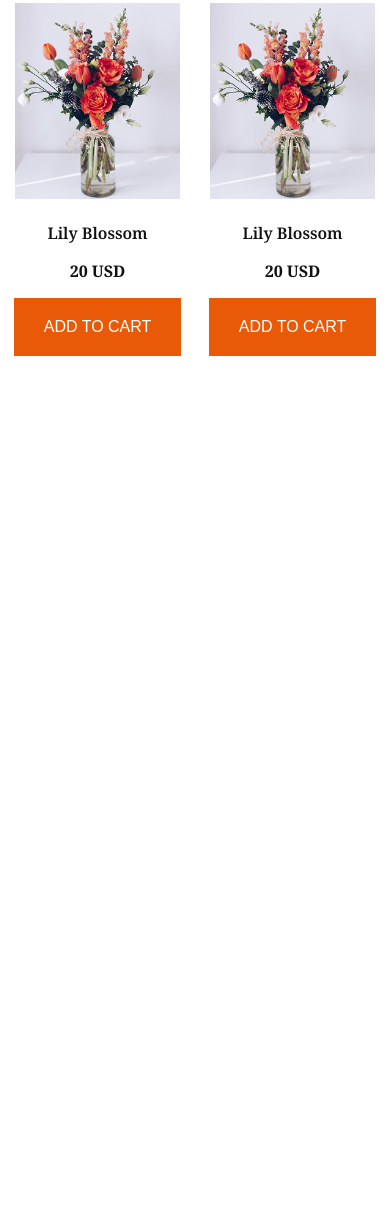
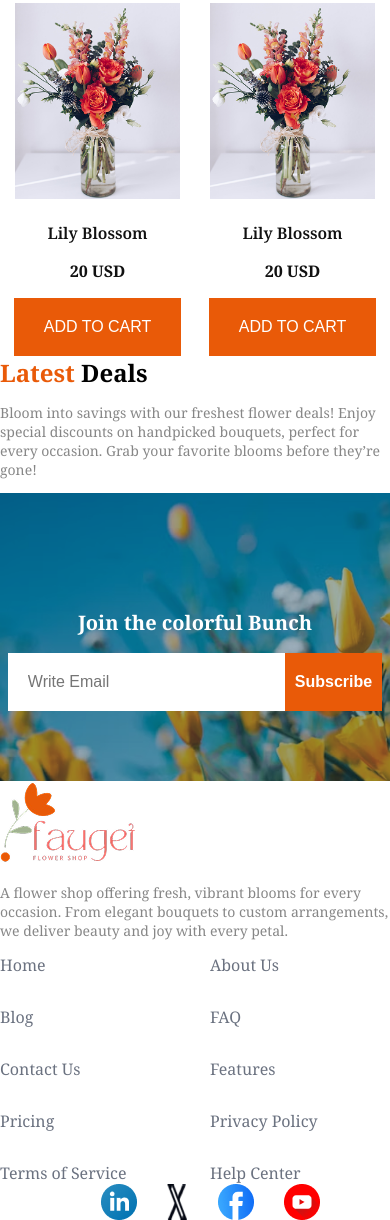
Before and after one commit to JarifTheKing/Assignment-2nd, a plain HTML site: page index.html in a window 390 px wide. Shown: the part 2108-3328 px from the top of the page. Before the commit the page ends 2464 px from the top, so only its background shows below. Drawn offline with Linux system fonts and the light colour scheme.

Commit message:
join added

```diff
--- a/index.html
+++ b/index.html
@@ -30,10 +30,10 @@
 
 
 
-<main class="margin">
+<main class="">
 
 <!-- banner section start -->
-    <section class="banner-section">
+    <section class="banner-section margin">
 
         <div class="banner-div1">
             <h2 class="banner-title">
@@ -53,7 +53,7 @@
 
 
 <!-- plants section start -->
-    <section class="plants-section">
+    <section class="plants-section margin">
         <div class="plants-div1">
             <h3 class="plants-title">
               <span class="gold-heading">Our</span> Plants
@@ -183,10 +183,78 @@
 <!-- plants section end -->
 
 
+
+<!-- deals section start -->
+ <section class="deal-section margin">
+
+
+    <div class="deal-text-div">
+        <h3 class="plants-title">
+              <span class="gold-heading">Latest</span> Deals
+            </h3>
+            <p class="description">
+                Bloom into savings with our freshest flower deals! Enjoy special discounts on handpicked bouquets, perfect for every occasion. Grab your favorite blooms before they’re gone!
+            </p>
+    </div>
+
+
+
+ </section>
+<!-- deals section end -->
+
+
+<!-- Join section start -->
+    <section class="join-section">
+        <div class="join-main-div">
+            <h2 class="join-title">
+           Join the colorful Bunch
+        </h2>
+
+        <div class="join-div">
+            <input class="join-input" type="text" placeholder="Write Email">
+
+            <button class="join-btn">Subscribe</button>
+        </div>
+        </div>
+    </section>
+<!-- Join section end -->
+
+
+
+
 </main>
 
     <footer>
 
+        <section class="footer">
+
+            <div class="footer-logo-div">
+                <img class="footer-logo-img" src="/assets/logo.png" alt="">
+                <p class="description">
+                    A flower shop offering fresh, vibrant blooms for every occasion. From elegant bouquets to custom arrangements, we deliver beauty and joy with every petal.
+                </p>
+            </div>
+
+            <div class="footer-links-div">
+                <a class="footer-link" href="">Home</a>
+                <a class="footer-link" href="">About Us</a>
+                <a class="footer-link" href="">Blog</a>
+                <a class="footer-link" href="">FAQ</a>
+                <a class="footer-link" href="">Contact Us</a>
+                <a class="footer-link" href="">Features</a>
+                <a class="footer-link" href="">Pricing</a>
+                <a class="footer-link" href="">Privacy Policy</a>
+                <a class="footer-link" href="">Terms of Service</a>
+                <a class="footer-link" href="">Help Center</a>
+            </div>
+
+            <div class="footer-icons-div">
+                 <img class="footer-icon" src="/assets/icon-linkedin.png" alt="">
+                 <img class="footer-icon" src="/assets/icon-twitter.png" alt="">
+                 <img class="footer-icon" src="/assets/icon-facebook.png" alt="">
+                 <img class="footer-icon" src="/assets/icon-youtube.png" alt="">
+            </div>
+        </section>
     </footer>
 </body>
 </html>
--- a/styles/style.css
+++ b/styles/style.css
@@ -152,13 +152,104 @@
 
 
 
+/* deals section start */
 
+
+/* deals section end */
+
+
+
+
+
+/* Join section start */
+
+.join-section{
+    background-image: url("/assets/news-letter-bg.png");
+    background-size: cover;
+    background-position: center;
+    width: 100%;
+    background-repeat: no-repeat;
+}
+
+.join-main-div{
+
+    padding: 200px 300px;
+    text-align: center;
+
+}
+
+.join-title{
+
+    font-size: 50px;
+    font-weight: bold;
+    color: #FFFFFF;
+}
+
+.join-div{
+
+    display: flex;
+    justify-content: center;
+}
+
+.join-input{
+     font-size: 16px;
+    color: #FFFFFF;
+    padding: 20px 300px 20px 50px;
+    border: none;
+}
+
+.join-btn{
+    font-size: 16px;
+    font-weight: 600;
+    color: #FFFFFF;
+    background-color: #E95A08;
+    padding: 20px 50px 20px 50px;
+    border: none;
+
+}
+/* Join section end */
 
 
 
 /* Main section end */
 
 
+
+
+/* footer start*/
+.footer{
+
+}
+
+.footer-logo-div{
+
+}
+
+.footer-logo-img{
+
+}
+
+.footer-links-div{
+    display: grid;
+    grid-template-columns: repeat(2, 1fr);
+    gap: 30px;
+}
+
+.footer-link{
+    color: #6B7280;
+    text-decoration: none;
+}
+
+.footer-icons-div{
+    display: flex;
+    justify-content: center;
+    /* margin-left: 30px; */
+}
+
+.footer-icon{
+    margin-left: 30px;
+}
+/* footer end */
 
 
 
@@ -306,6 +397,53 @@
 /* plants section end */
 
 
+/* Join section start */
+
+.join-section{
+    width: 100%;
+}
+
+.join-main-div{
+    background-image: url("/assets/news-letter-bg.png");
+    /* width: 100%; */
+    background-size: cover;
+    background-repeat: no-repeat;
+    padding: 100px 36px 70px 36px;
+    text-align: center;
+    margin: auto;
+}
+
+.join-title{
+
+    font-size: 20px;
+    font-weight: bold;
+    color: #FFFFFF;
+}
+
+.join-div{
+
+    display: flex;
+    justify-content: center;
+}
+
+.join-input{
+     font-size: 16px;
+    color: #FFFFFF;
+   padding: 15px 50px 15px 20px;
+    border: none;
+}
+
+.join-btn{
+    font-size: 16px;
+    font-weight: 600;
+    color: #FFFFFF;
+    background-color: #E95A08;
+    padding: 20px 10px 20px 10px;
+    border: none;
+
+}
+/* Join section end */
+
 /* Main section end */
 
 
```
